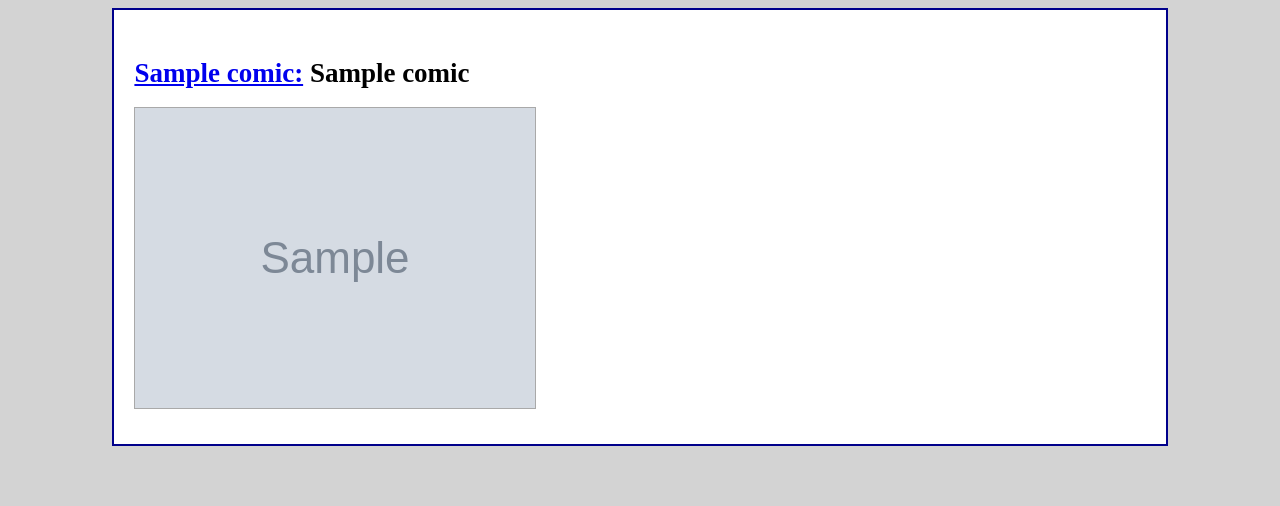
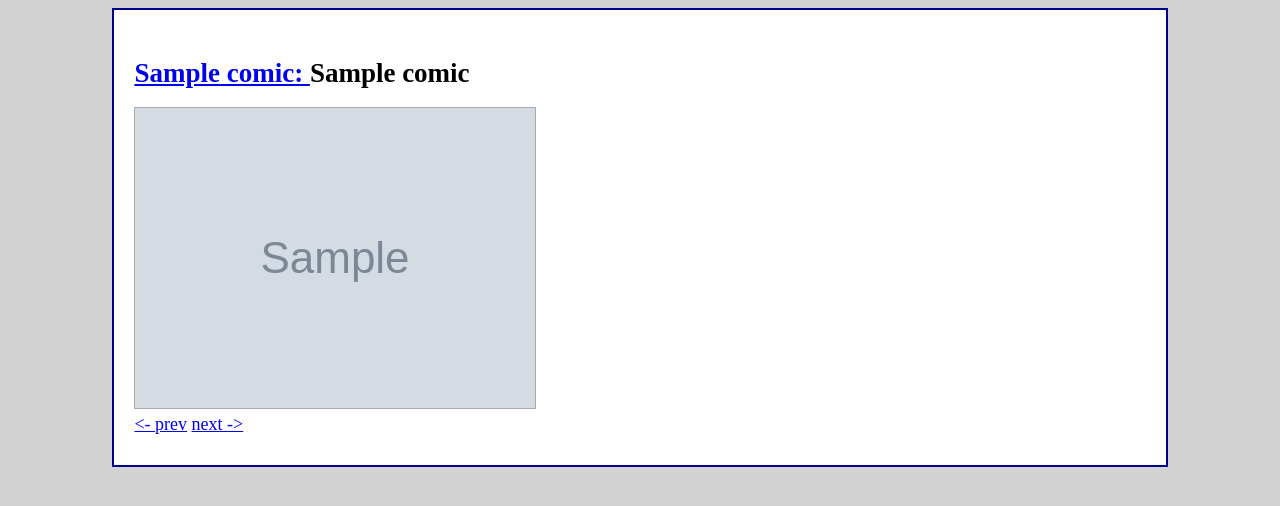
Before and after one commit to ninmonkey/NewspaperWebComics, a Python web app: template app/templates/main.jinja2 in a window 1280 px wide. Shown: the top 506 px of the page. Run offline with Jinja, Linux system fonts and the light colour scheme; the template is opened without the code that fills it: most values are stand-ins (such as "Sample title", 1, 10 or a date in 2020); grey boxes marked "Sample" are stand-in pictures.

Commit message:
comicContainer pattern with js

```diff
--- a/app/templates/main.jinja2
+++ b/app/templates/main.jinja2
@@ -1,8 +1,11 @@
 <!DOCTYPE html><html>
 
 <head>
+    <meta charset="utf-8">
     <title>News Web Comics</title>
     <link rel="stylesheet" type="text/css" href="static/css/main.css">
+    <script src="https://ajax.googleapis.com/ajax/libs/jquery/3.3.1/jquery.min.js"></script>
+    <script src="static/js/comic_changer.js"></script>
     <script>
 js_offsets = {{ js_vars['js_offsets'] }}
 js_comics = {{ js_vars['js_comics'] }}
@@ -17,18 +20,28 @@ js_comics = {{ js_vars['js_comics'] }}
 
 {%- for comic_group in comics -%}
     {%- for comic in comic_group -%}
-        <h1>
-            {%- if comic['unread'] -%}
-            <span class='new'>New</span>
+    {% if loop.first %}
+        <div class="comicContainer">
+            <h1>
+                <!-- {%- if comic['unread'] -%}
+                <span class='title'>Title</span>
+                {%- endif -%} -->
+                <a class="comicUrl" href="{{ comic['comic_url']|e }}">
+                    {{ comic['comic_name']|e }}:
+                </a>
+                <span class='comicTitle'>{{ comic['comic_title']|e }}</span>
+            </h1>
+            {% if comic['comic_class'] %}
+                <img class="comicImage {{ comic['comic_class']|e }}" src="{{ comic['image_src']|e }}">
+            {%- else -%}
+                <img class="comicImage" src="{{ comic['image_src']|e }}">
             {%- endif -%}
-            <a href="{{ comic['comic_url']|e }}">{{ comic['comic_name']|e }}:</a>
-            {{ comic['comic_title']|e }}
-        </h1>
-        {% if comic['comic_class'] %}
-            <img class="{{ comic['comic_class']|e }}" src="{{ comic['image_src']|e }}">
-        {%- else -%}
-            <img src="{{ comic['image_src']|e }}">
-        {%- endif -%}
+
+            <br>
+            <a class='prev' href="#"><- prev</a>
+            <a class='next' href="#">next -></a>
+        </div>
+    {% endif %}
     {%- endfor -%}
 {%- endfor -%}
 
--- a/static/js/comic_changer.js
+++ b/static/js/comic_changer.js
@@ -14,45 +14,57 @@
 // offsets = {
 //     "xkcd.com": 0,
 // };
-
 function next(name) {
     offsets[name] += 1;
- if(offsets[name] < 0){
+    if (offsets[name] < 0) {
         offsets[name] = 0;
     }
- if(offsets[name] >= comics[name].length) {
+    if (offsets[name] >= comics[name].length) {
         console.log('too far dude');
-     offsets[name] = comics[name].length-1;
+        offsets[name] = comics[name].length - 1;
     }
     console.log("i=", offsets[name]);
     off = offsets[name];
- return {title: comics[name][off].title}
+    return {
+        title: comics[name][off].title
+    };
 }
 
 function prev(name) {
     off = offsets[name];
     off -= 1;
 
- if(offsets[name] <= 0){
+    if (offsets[name] <= 0) {
         offsets[name] = 0;
     }
     console.log("i=", offsets[name]);
 
- return {title: comics[name][off].title}
+    return {
+        title: comics[name][off].title
+    };
 }
 
+function init() {
+  // key = foreach js_comic
+  // key uses json to set src
+}
+
+$( document ).ready(function() {
+
+    return;
     $("#title").html(comics['xkcd.com'][0].title);
 
-$("#image").on("click", function(){
+    $("#image").on("click", function() {
         console.log('click');
         //$("#title").html(comics['xkcd.com'][1].title);
         ret = next('xkcd.com');
         $("#title").html(ret.title);
-})
+    });
 
-$("#title").on("click", function(){
+    $("#title").on("click", function() {
         console.log('click');
         //$("#title").html(comics['xkcd.com'][1].title);
         ret = prev('xkcd.com');
         $("#title").html(ret.title);
-})
+    });
+});
```
Also changed, not shown: README.md. Lines whose indentation alone changed are shown as unchanged.
